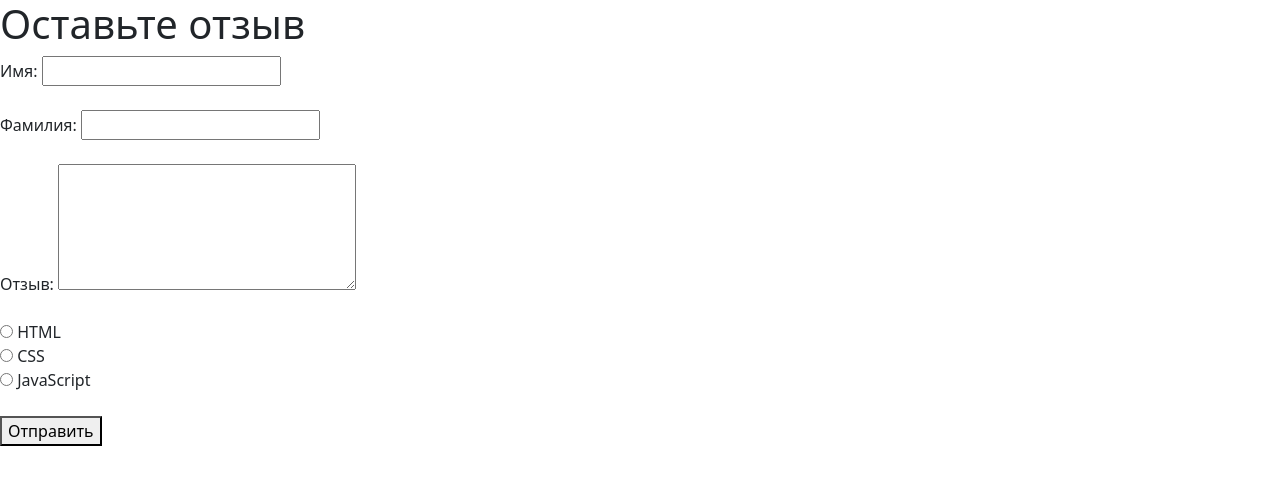
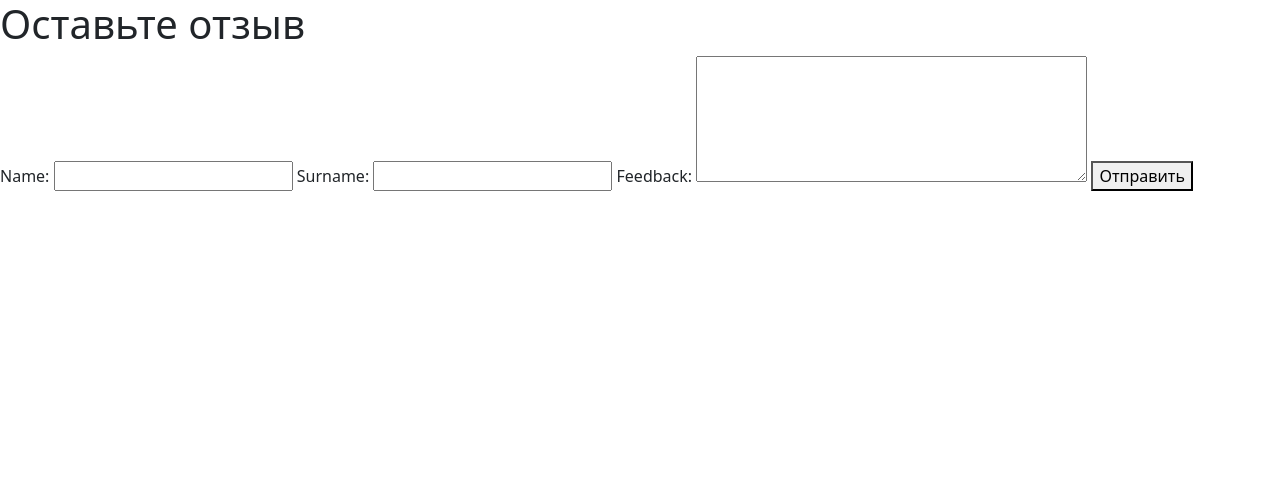
Before and after one commit to latemrockman/Django_course, a Django app: page / in a window 1280 px wide. Shown: the top 485 px of the page. Run offline with Django 4.2, Linux system fonts and the light colour scheme.

Commit message:
# 7.5 Класс Django Form

```diff
--- /dev/null
+++ b/form_project/feedback/forms.py
@@ -0,0 +1,17 @@
+from django import forms
+
+
+
+class FeedbackForm(forms.Form):                             # обязательно наслудуется от forms.Form
+    name = forms.CharField()                                # аналогично отрибуту name в теге
+    surname = forms.CharField()
+
+    atrib = {
+        'rows': 5,
+        'cols': 40
+    }
+
+
+
+    feedback = forms.CharField(widget=forms.Textarea(attrs=atrib))      # widget по умолчанию равен TextInut, меняем на Textarea
+                                                                        # у виджета Textarea добавляем атрибуты через attrs (принимает словарь со значениями)
--- a/form_project/feedback/templates/feedback/feedback.html
+++ b/form_project/feedback/templates/feedback/feedback.html
@@ -12,30 +12,8 @@
 <form action="/" method="post">
     {% csrf_token %}
 
-    {% if got_error%}
-        <p color="red">Поле "имя" не должно быть пустым</p>
-    <p>{{got_error}}</p>
-    {% endif%}
+    {{form}}
 
-
-    <label for="name_id">Имя:</label>
-    <input type="text" id="name_id" name="name">
-    <br><br>
-    <label for="surname_id">Фамилия:</label>
-    <input type="text" id="surname_id" name="surname">
-    <br><br>
-    <label for="feedback_id">Отзыв:</label>
-    <textarea name="feedback" id="feedback_id" cols="30" rows="5"></textarea>
-    <br><br>
-
-    <input type="radio" id="html" name="fav_language" value="HTML">
-    <label for="html">HTML</label><br>
-    <input type="radio" id="css" name="fav_language" value="CSS">
-    <label for="css">CSS</label><br>
-    <input type="radio" id="javascript" name="fav_language" value="JavaScript">
-    <label for="javascript">JavaScript</label>
-
-    <br><br>
     <button type="submit">Отправить</button>
 </form>
 
--- a/form_project/feedback/views.py
+++ b/form_project/feedback/views.py
@@ -1,27 +1,28 @@
 from django.shortcuts import render
 from django.http import HttpResponseRedirect
+from .forms import FeedbackForm
 
 # Create your views here.
 
 
 def index(request):
+    if request.method == "POST":
+        form = FeedbackForm(request.POST)
 
-    if request.method == "POST":
-        name = request.POST['name']
+        name = request.POST['name']                         # получить данные через request.POST
+        surname = request.POST['surname']
+        feedback = request.POST['feedback']
 
-        if len(name) == 0:
-            return render(request, 'feedback/feedback.html', {'got_error': True})
+        if form.is_valid():
+            all_data = form.cleaned_data                    # возвращает словарь с данными из формы (работает только после form.is_valid())
+            return HttpResponseRedirect('/done')
+    form = FeedbackForm()
 
-
-        return HttpResponseRedirect('/done')
-
-    return render(request, 'feedback/feedback.html', {})
+    return render(request, 'feedback/feedback.html', context={'form': form})
 
 
 def done(request):
-
     return render(request, 'feedback/done.html', {})
-
 
 
 def hello(request):
```
